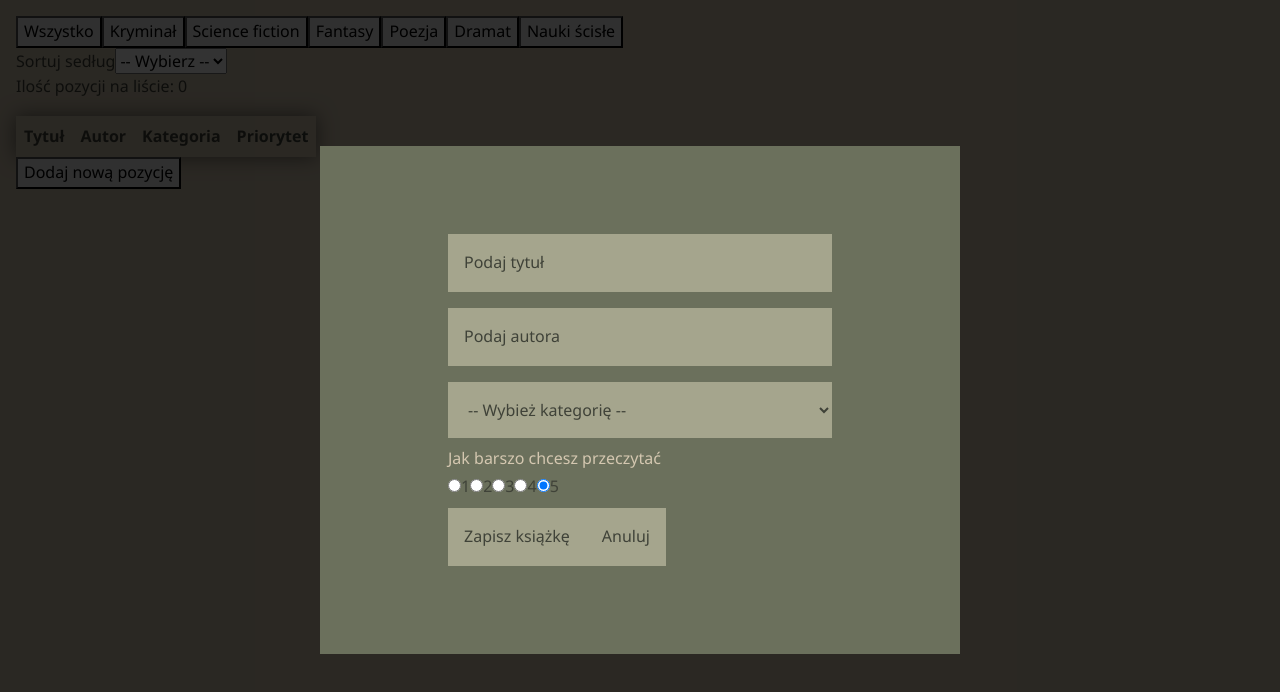
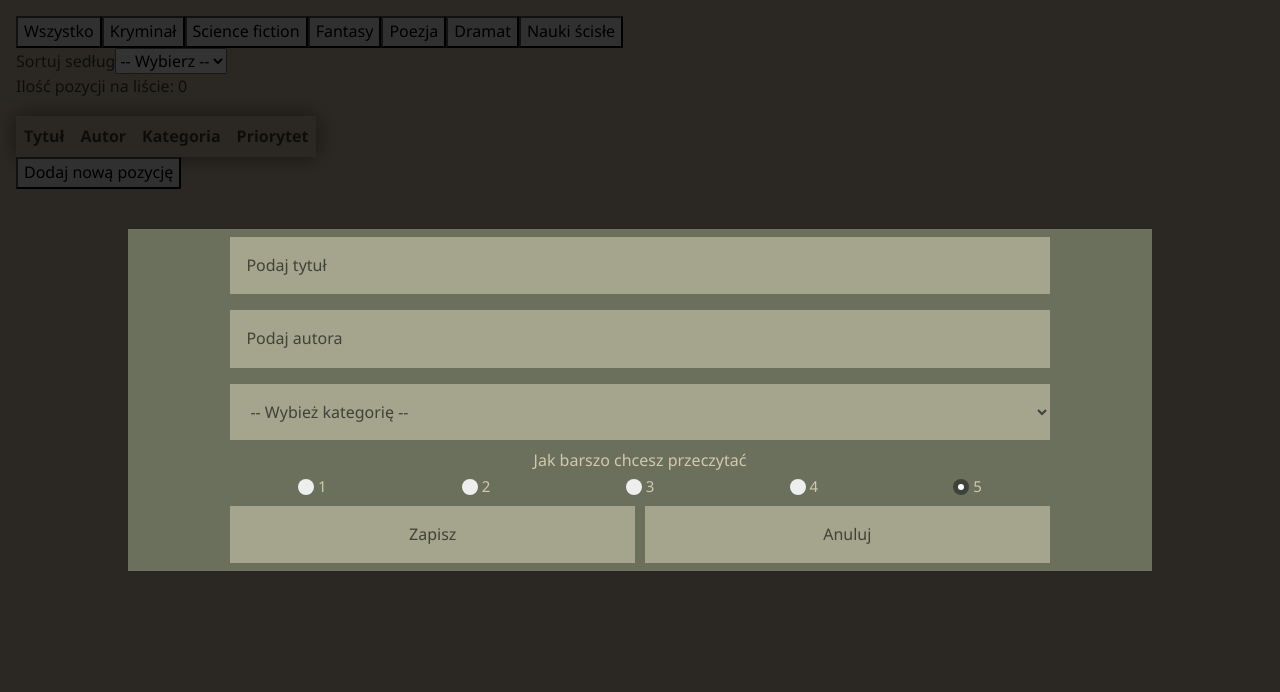
Before and after one commit to aleksandergorecki80/BooksToRead, a website built with webpack: page src/index.html in a window 1280 px wide. Built offline with nearby package versions, Linux system fonts and the light colour scheme; files whose address does not match are found by name.

Commit message:
Style css added to a modal

```diff
--- a/src/index.html
+++ b/src/index.html
@@ -6,17 +6,17 @@
     <meta http-equiv="x-ua-compatible" content="ie=edge" />
     <title>MDB Webpack Starter</title>
     <!-- Favicon -->
-    <link rel="icon" href="img/mdb-favicon.ico" type="image/x-icon" />
+    <!-- <link rel="icon" href="img/mdb-favicon.ico" type="image/x-icon" /> -->
     <!-- Font Awesome -->
-    <link
+    <!-- <link
       rel="stylesheet"
       href="https://cdnjs.cloudflare.com/ajax/libs/font-awesome/5.15.1/css/all.min.css"
-    />
+    /> -->
     <!-- Google Fonts Roboto -->
-    <link
+    <!-- <link
       rel="stylesheet"
       href="https://fonts.googleapis.com/css2?family=Roboto:wght@300;400;500;700&display=swap"
-    />
+    /> -->
     <!-- Main css file -->
     <link rel="stylesheet" href="css/index.min.css" />
     <!-- Custom styles -->
--- a/src/js/formElements/formClass.js
+++ b/src/js/formElements/formClass.js
@@ -49,32 +49,44 @@ export class Form {
 
   getSelectPriority() {
     const p = document.createElement('p');
+    p.className = 'radio-buttons';
     const label = createLabel('select', 'Jak barszo chcesz przeczytać');
+    label.className = "label-for-all";
     p.appendChild(label);
     for (let i = 1; i <= 5; i++) {
       const priorityButton = new RadioInput(`${i}-priority`, 'radio', 'priority', i);
       const label = document.createElement('label');
       label.htmlFor = 'priority';
+      label.className = 'radio-label';
       const description = document.createTextNode(i);
-      label.appendChild(description);
+
       const createdPriorityButton = priorityButton.crateRadioInput();
+      const span = document.createElement('span');
+      span.className = 'checkmark';
       if (i === 5) {
         createdPriorityButton.checked = true;
       }
-      p.append(createdPriorityButton, label, description);
+      label.append(description, createdPriorityButton, span);
+      p.appendChild(label);
     }
     return p;
   }
 
-  getSubmitButton() {
-    const submitButton = new Submit('submit-button', 'submit', 'submit', 'Zapisz książkę');
-    return submitButton.creteSubmit();
+  getButtons() {
+    const p = document.createElement('p');
+    p.className = 'form-buttons';
+    const submitButton = new Submit('submit-button', 'submit', 'submit', 'Zapisz');
+    const canceltButton = new Submit('cancel-button', 'submit', 'cancel', 'Anuluj');
+    const createdSubmit = submitButton.creteSubmit();
+    const createdCancel = canceltButton.creteSubmit();
+    p.append(createdSubmit, createdCancel);
+    return p;
   }
 
-  getCancelButton() {
-    const canceltButton = new Submit('cancel-button', 'submit', 'cancel', 'Anuluj');
-    return canceltButton.creteSubmit();
-  }
+  // getCancelButton() {
+
+  //   return canceltButton.creteSubmit();
+  // }
 
   returnForm() {
     const form = document.createElement('form');
@@ -84,9 +96,10 @@ export class Form {
     const author = this.getAuthorInput();
     const category = this.getSelectCategory();
     const priority = this.getSelectPriority();
-    const save = this.getSubmitButton();
-    const cancel = this.getCancelButton();
-    form.append(title, author, category, priority, save, cancel);
+    // const save = this.getSubmitButton();
+    // const cancel = this.getCancelButton();
+    const buttons = this.getButtons();
+    form.append(title, author, category, priority, buttons);
     return form;
   }
 }
--- a/src/js/index.js
+++ b/src/js/index.js
@@ -259,3 +259,11 @@ locationForListOfBooks.addEventListener('click', (event) => {
     formState.updateBooksDataEnteredInForm(dataToEdition);
   }
 });
+
+const labelsCollection = document.getElementsByClassName('radio-label');
+const labelsArr = [...labelsCollection];
+labelsArr.forEach((element) => {
+  element.addEventListener('click', (e) => {
+    e.target.parentElement.children[0].checked = true;
+  });
+});
--- a/src/scss/index.scss
+++ b/src/scss/index.scss
@@ -1,3 +1,4 @@
 @import '~mdb-ui-kit/css/mdb.min.css';
 @import 'styles.scss';
 @import 'modal.scss';
+@import 'radio.scss';
--- a/src/scss/modal.scss
+++ b/src/scss/modal.scss
@@ -17,9 +17,59 @@
   background-color: $modal-background-color;
   display: flex;
   justify-content: center;
-  max-width: 50%;
+  max-width: 80%;
 
-    padding: 5em;
+    // padding: 5em;
+    input:-webkit-autofill,
+    input:-webkit-autofill:hover,
+    input:-webkit-autofill:focus,
+    input:-webkit-autofill:active  {
+        box-shadow: 0 0 0 30px $select-background-color inset !important;
+    }
+    input:-webkit-autofill {
+      -webkit-text-fill-color: $placholder-font-color !important;
+  }
+   form {
+      width: 80%;
+      input, select {
+          background-color: $select-background-color;
+          border: none;
+          margin: .5em 0 .5em 0;
+          outline: none;
+          padding: 1em;
+          color: $placholder-font-color;
+          font-weight: 500;
+          &[type='text'] {
+              width: 100%;
+              &::placeholder {
+                  color: $placholder-font-color;
+              }
+          }
+      }
+      label {
+          color: $label-font-color;
+      }
+      p {
+          margin: 0;
+      }
+      select {
+          width: 100%;
+      }
+      .form-buttons {
+        display: grid;
+        grid-template-columns: repeat(2, 1fr);
+        grid-gap: 10px;
+      }
+  }
+.radio-buttons {
+  display: grid;
+  grid-template-columns: repeat(5, 1fr);
+  align-items: center;
+  justify-items: center;
+  .label-for-all {
+    grid-column: 1/6;
+  }
+}
 }
 .show-modal {
   display: flex;
--- /dev/null
+++ b/src/scss/radio.scss
@@ -0,0 +1,61 @@
+.radio-label {
+    display: block;
+    position: relative;
+    padding-left: 20px;
+    font-size: 15px;
+    -webkit-user-select: none;
+    -moz-user-select: none;
+    -ms-user-select: none;
+    user-select: none;
+  }
+
+/* Hide the browser's default radio button */
+.radio-label input {
+    position: absolute;
+    opacity: 0;
+    cursor: pointer;
+  }
+
+  /* Create a custom radio button */
+.checkmark {
+    position: absolute;
+    top: 5px;
+    left: 0;
+    height: 16px;
+    width: 16px;
+    background-color: #eee;
+    border-radius: 50%;
+    cursor: pointer
+  }
+
+  /* On mouse-over, add a grey background color */
+.radio-label:hover input ~ .checkmark {
+    background-color: #ccc;
+  }
+
+  /* When the radio button is checked, add a blue background */
+.radio-label input:checked ~ .checkmark {
+    background-color: #3F4238;
+  }
+
+  /* Create the indicator (the dot/circle - hidden when not checked) */
+.checkmark:after {
+    content: "";
+    position: absolute;
+    display: none;
+  }
+
+  /* Show the indicator (dot/circle) when checked */
+.radio-label input:checked ~ .checkmark:after {
+    display: block;
+  }
+
+  /* Style the indicator (dot/circle) */
+  .radio-label .checkmark:after {
+    top: 5px;
+    left: 5px;
+    width: 6px;
+    height: 6px;
+    border-radius: 50%;
+    background: white;
+  }
--- a/src/scss/styles.scss
+++ b/src/scss/styles.scss
@@ -26,41 +26,7 @@ body {
     }
 }
 
-.modal-body form {
-    width: 80%;
-    input, select {
-        background-color: $select-background-color;
-        border: none;
 
-        margin: .5em 0 .5em 0;
-        outline: none;
-        padding: 1em;
-        color: $placholder-font-color;
-        font-weight: 500;
-        &[type='text'] {
-            // background: transparent;
-            width: 100%;
-            // border-bottom: 1px solid #ddd;
-            &::placeholder {
-                color: $placholder-font-color;
-            }
-
-        }
-    }
-    label {
-        color: $label-font-color;
-    }
-    label:not([for=priority]) {
-        display: block;
-    }
-    p {
-        margin: 0;
-    }
-    select {
-
-        width: 100%;
-    }
-}
 
 
 
```
